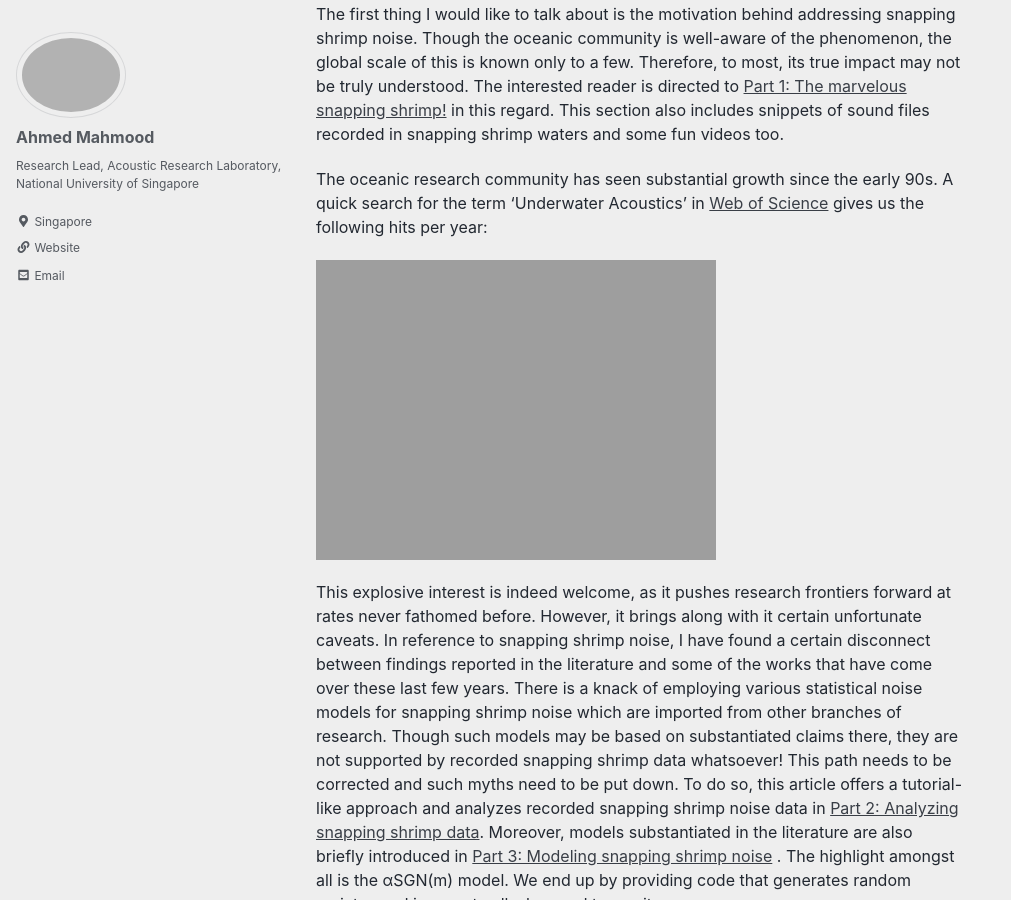
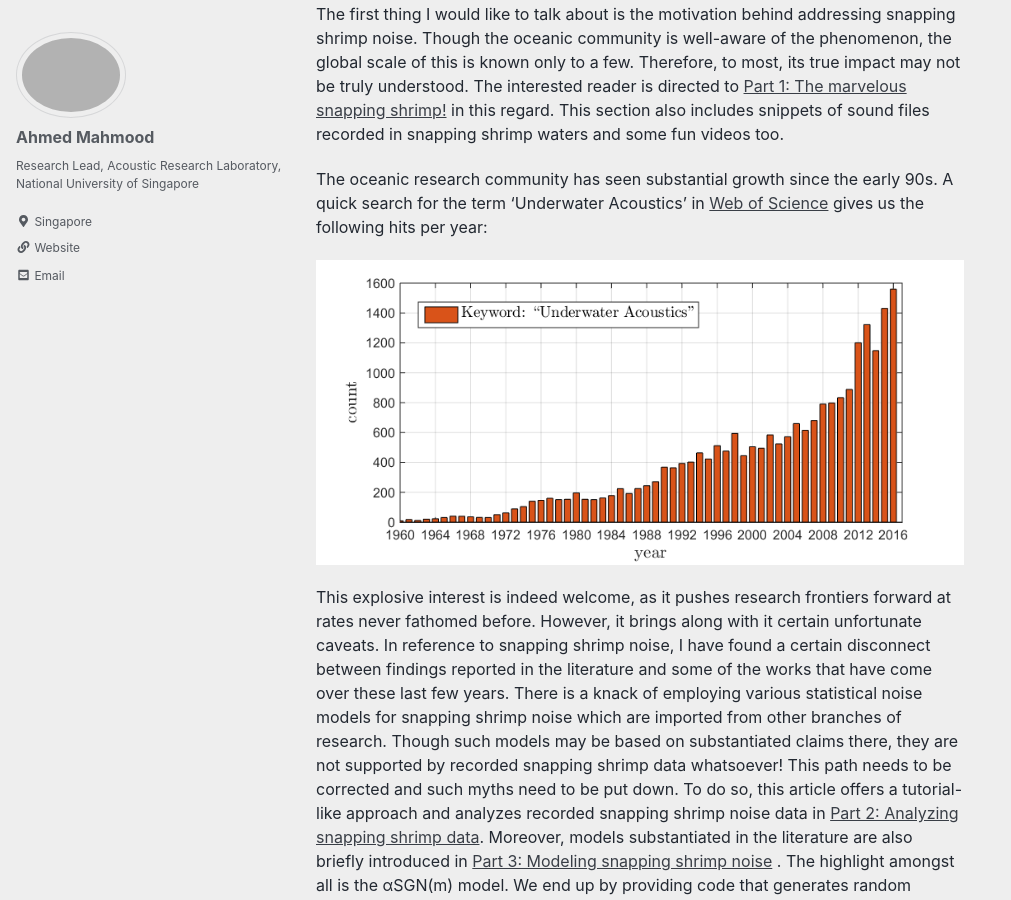
Before and after one commit to ahmd-mahm/ahmd-mahm.github.io, a Jekyll site: the page built from _posts/2018-02-28-The-Snapping-Shrimp.md, in a window 1280 px wide and 900 px high, scrolled down 857 px. Shown: the whole window, without its empty margins (0-1011 px from the left). Built offline with Jekyll 4.4.1, drawn with Linux system fonts in a browser that asks for light colours; nearby versions of some CDN libraries; formulas are drawn with MathJax 3.

Commit message:
Update 2018-02-28-The-Snapping-Shrimp.md

```diff
--- a/_posts/2018-02-28-The-Snapping-Shrimp.md
+++ b/_posts/2018-02-28-The-Snapping-Shrimp.md
@@ -35,7 +35,7 @@ The oceanic research community has seen substantial growth since the early 90s.
 [ArticlesUWAcoustics]: /images/11.png "Annual hits for underwater acoustics"-->
 
 
-<a name="ArticlesUWAcoustics"></a>![alt text]([ArticlesUWAcoustics]: ../images/11.png "Annual hits for 'underwater acoustics'")
+<a name="ArticlesUWAcoustics"></a>![alt text](../images/11.png "Annual hits for 'underwater acoustics'")
 
 This explosive interest is indeed welcome, as it pushes research frontiers forward at rates never fathomed before. However, it brings along with it certain unfortunate caveats. In reference to snapping shrimp noise, I have found a certain disconnect between findings reported in the literature and some of the works that have come over these last few years. There is a knack of employing various statistical noise models for snapping shrimp noise which are imported from other branches of research. Though such models may be based on substantiated claims there, they are not supported by recorded snapping shrimp data whatsoever! <!-- It is somewhat unfortunate that such works have not reverted tp research spanning over decades, that has painstakingly investigated the snapping shrimp noise process, slowly building statistical models to where they stand today. I may be incorrect, but I think the underlying reason that has contributed to this trend is that researchers new to the oceanic community bring with them a thought heavily defined by works in their areas of expertise. Some are oblivious to the fact that underwater acoustic signal processing has evolved much on its own. Consequently, it is probable that they think themselves to be introducing novel concepts to the area. -->
 This path needs to be corrected and such myths need to be put down. To do so, this article offers a tutorial-like approach and analyzes recorded snapping shrimp noise data in [Part 2: Analyzing snapping shrimp data](#P2). Moreover, models substantiated in the literature are also briefly introduced in [Part 3: Modeling snapping shrimp noise](#P3) . The highlight amongst all is the αSGN(m) model. We end up by providing code that generates random variates and is open to all who need to use it.
```
